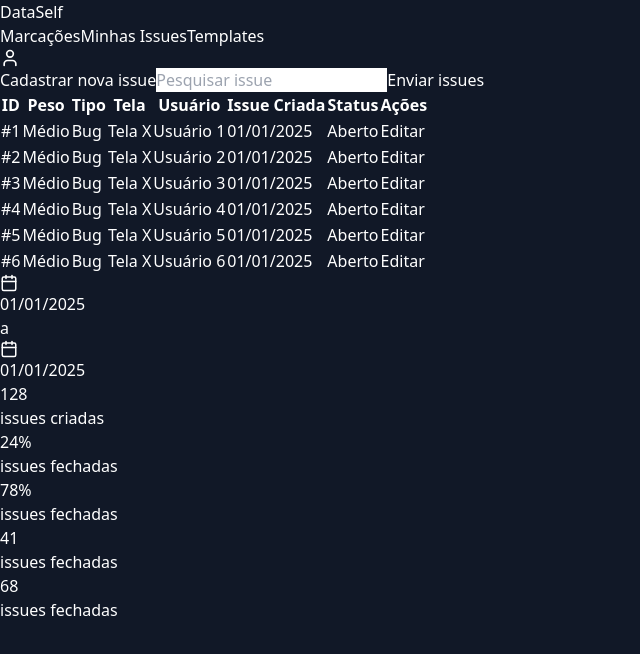
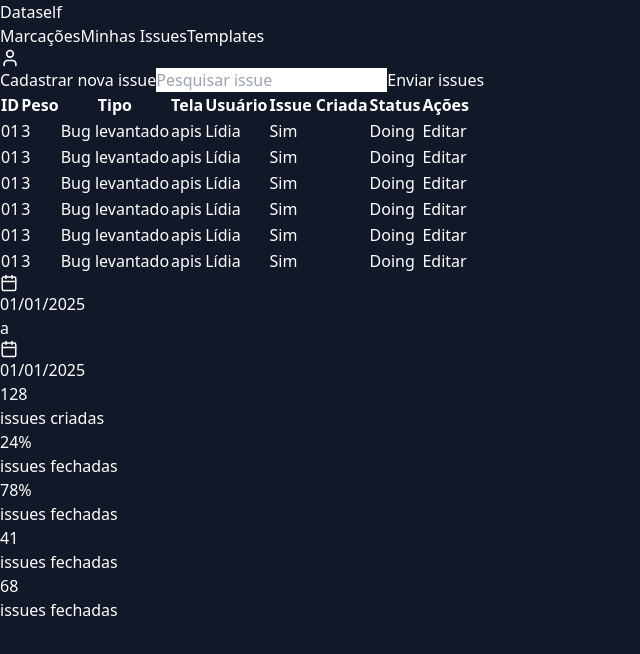
Before and after one commit to lidiaaacf/card-creator-automation, a React (Vite) app in the folder src/frontend/: page / in a window 1280 px wide. Shown: the top 654 px of the page, without its empty margins (0-640 px from the left). Built offline with nearby package versions, Linux system fonts and the light colour scheme.

Commit message:
iniciando o dinamismo das funcionalidades

```diff
--- a/src/frontend/package.json
+++ b/src/frontend/package.json
@@ -9,6 +9,7 @@
     "preview": "vite preview"
   },
   "dependencies": {
+    "@headlessui/react": "^2.2.7",
     "framer-motion": "^10.16.3",
     "lucide-react": "^0.343.0",
     "react": "^18.2.0",
--- a/src/frontend/src/App.jsx
+++ b/src/frontend/src/App.jsx
@@ -2,5 +2,19 @@ import React from 'react'
 import Inicio from './Inicio.jsx'
 
 export default function App() {
-  return <Inicio />
+
+    const issue = {
+      id: '01',
+      name: 'teste',
+      type: 'Bug levantado',
+      complexity: '3',
+      screen: 'apis',
+      creator: 'Lídia',
+      open: 'Sim',
+      status: 'Doing'
+    };
+
+    const projects = ['Dataself', 'Precatórios', 'Gaspar', 'GSI', 'Cotz']
+
+  return <Inicio issue={issue} projects={projects} />;
 }
--- a/src/frontend/src/Inicio.jsx
+++ b/src/frontend/src/Inicio.jsx
@@ -1,8 +1,10 @@
 import React from "react";
 import { Calendar, User } from "lucide-react";
+import Select from "./components/Select";
 import { motion } from "framer-motion";
 
-export default function Inicio() {
+export default function Inicio({ issue, projects }) {
+
   return (
     <div className="min-h-screen bg-gradient-to-b from-gray-900 to-black text-white p-4">
       {/* Top Navbar */}
@@ -12,7 +14,8 @@ export default function Inicio() {
         transition={{ duration: 0.5 }}
         className="flex items-center justify-between bg-black/40 rounded-2xl p-4 mb-6 shadow-lg"
       >
-        <div className="text-2xl font-bold text-orange-500">DataSelf</div>
+        <Select options={projects} />
+        {/* <div className="text-2xl font-bold text-orange-500">DataSelf</div> */}
         <div className="flex items-center gap-3">
           {["Marcações", "Minhas Issues", "Templates"].map((item, idx) => (
             <motion.button
@@ -76,13 +79,13 @@ export default function Inicio() {
                     transition={{ delay: 0.4 + i * 0.05 }}
                     className="hover:bg-white/5 transition"
                   >
-                    <td className="px-4 py-3">#{i + 1}</td>
-                    <td className="px-4 py-3">Médio</td>
-                    <td className="px-4 py-3">Bug</td>
-                    <td className="px-4 py-3">Tela X</td>
-                    <td className="px-4 py-3">Usuário {i + 1}</td>
-                    <td className="px-4 py-3">01/01/2025</td>
-                    <td className="px-4 py-3">Aberto</td>
+                    <td className="px-4 py-3">{issue.id}</td>
+                    <td className="px-4 py-3">{issue.complexity}</td>
+                    <td className="px-4 py-3">{issue.type}</td>
+                    <td className="px-4 py-3">{issue.screen}</td>
+                    <td className="px-4 py-3">{issue.creator}</td>
+                    <td className="px-4 py-3">{issue.open ? 'Sim' : 'Não'}</td>
+                    <td className="px-4 py-3">{issue.status}</td>
                     <td className="px-4 py-3">
                       <button className="text-orange-500 hover:underline">Editar</button>
                     </td>
--- /dev/null
+++ b/src/frontend/src/components/Select.jsx
@@ -0,0 +1,25 @@
+import React, { useState } from "react";
+import { Listbox } from "@headlessui/react";
+
+export default function Select({ options = [] }) {
+    const [selected, setSelected] = useState(options[0] || "");
+
+    return (
+        <Listbox value={selected} onChange={setSelected}>
+            <Listbox.Button className="text-2xl font-bold text-orange-500">
+                {selected || "Selecione..."}
+            </Listbox.Button>
+            <Listbox.Options className="bg-gray-800 mt-1 rounded-lg shadow-lg">
+                {options.map((option) => (
+                    <Listbox.Option
+                        key={option}
+                        value={option}
+                        className="cursor-pointer px-4 py-2 hover:bg-orange-500/10"
+                    >
+                        {option}
+                    </Listbox.Option>
+                ))}
+            </Listbox.Options>
+        </Listbox>
+    );
+}
```
Also changed, not shown: 1 other file (tests, documents, lock files or other folders).
